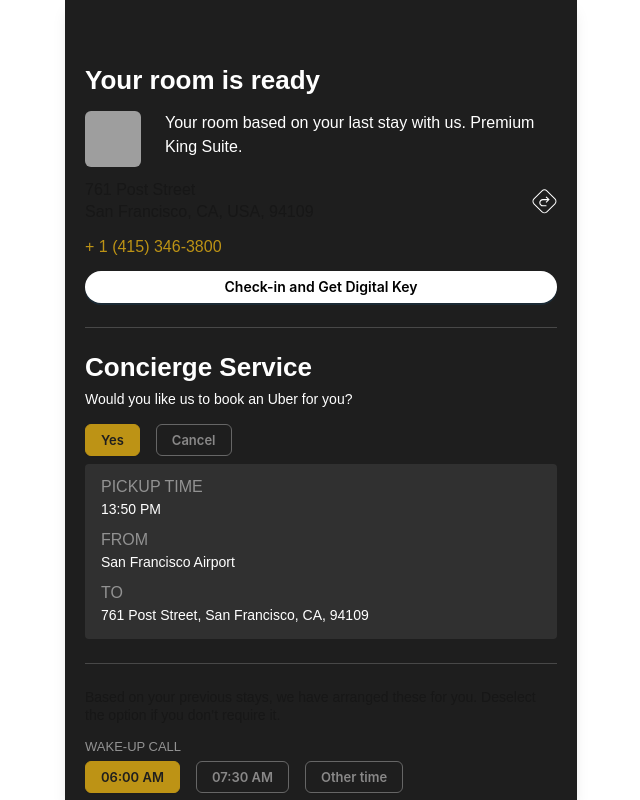
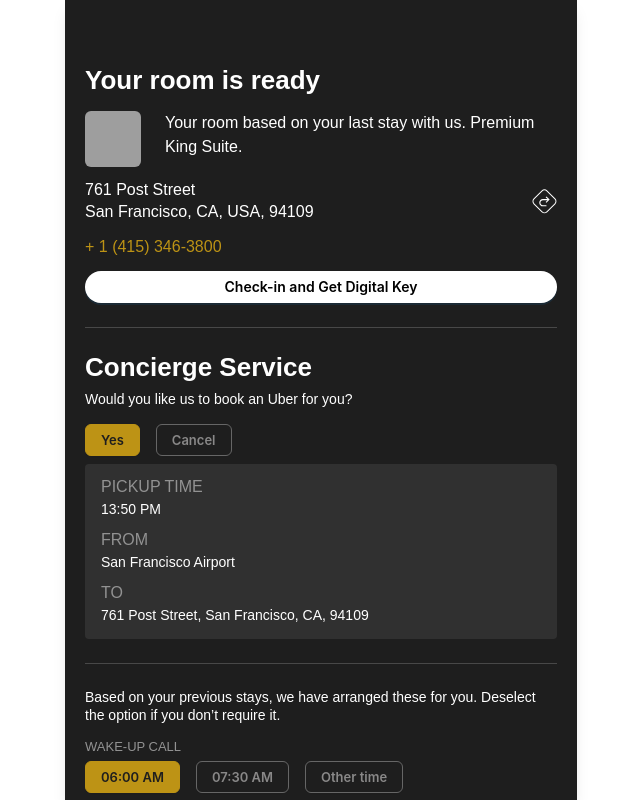
Before and after one commit to reinteractive/tdx-demo, a Next.js app: page /check_in in a window 1280 px wide. Shown: the top 800 px of the page, without its empty margins (319-959 px from the left). Built offline with nearby package versions, Linux system fonts and the light colour scheme; grey boxes are pictures that could not be loaded; what @ant-design/nextjs-registry would draw is missing.

Commit message:
text color addressed

```diff
--- a/src/app/booking_confirmation/page.js
+++ b/src/app/booking_confirmation/page.js
@@ -30,7 +30,7 @@ export default function BookingConfirmation() {
         <div className='flex flex-col gap-2'>
           <div className='font-medium text-[13px] leading-[13px] text-[#929292]'>FROM</div>
           <div>
-            <span className='font-medium text-[22px] leading-[14px] pr-2'>$340</span><span className='text-[13px] leading-[14px] font-[400]'>USD / Night</span>
+            <span className='font-medium text-[22px] leading-[14px] pr-2 text-white'>$340</span><span className='text-[13px] leading-[14px] font-[400] text-white'>USD / Night</span>
           </div>
         </div>
         <Button
--- a/src/app/check_in/concierge_service.js
+++ b/src/app/check_in/concierge_service.js
@@ -21,16 +21,18 @@ export default function ConciergeService() {
     <div>
       <div className="font-semibold text-white text-[26px] leading-[30px] pb-2">Concierge Service</div>
       <div className="font-regular text-white text-[14px] leading-[18px] pb-4">Would you like us to book an Uber for you?</div>
-      <ButtonSwitch
-        switches={bookUberSwitchDetail}
-        onPress={(value) => setBookUber(value)}
-        selectedValue={bookUber}
-      />
+      <div className="pb-2">
+        <ButtonSwitch
+          switches={bookUberSwitchDetail}
+          onPress={(value) => setBookUber(value)}
+          selectedValue={bookUber}
+        />
+      </div>
 
       {
         bookUber === 'yes' &&
           <div>
-            <div className="p-4 bg-[#303030] flex flex-col gap-4 mt-2 rounded-[4px]">
+            <div className="p-4 bg-[#303030] flex flex-col gap-4 rounded-[4px]">
               <div>
                 <div className="text-[#929292] font-medium font-[13px] leading-[13px]">PICKUP TIME</div>
                 <div className="font-regular text-[14px] leading-[16px] text-white pt-2">13:50 PM</div>
@@ -44,11 +46,11 @@ export default function ConciergeService() {
                 <div className="font-regular text-[14px] leading-[16px] text-white pt-2">761 Post Street, San Francisco, CA, 94109</div>
               </div>
             </div>
-            <Divider style={{ borderColor: '#484848' }}></Divider>
           </div>
       }
+      <Divider style={{ borderColor: '#484848' }}></Divider>
       <div className="pb-6">
-        <div className="font-regular text-[14px] leading-[18px] pb-4">Based on your previous stays, we have arranged these for you. Deselect the option if you don’t require it.</div>
+        <div className="font-regular text-[14px] leading-[18px] pb-4 text-white">Based on your previous stays, we have arranged these for you. Deselect the option if you don’t require it.</div>
         <div className="space-y-4">
           <ButtonSwitch
             title="WAKE-UP CALL"
--- a/src/app/check_in/page.js
+++ b/src/app/check_in/page.js
@@ -16,7 +16,7 @@ export default function CheckIn() {
         description="Your room based on your last stay with us. Premium King Suite."
       />
       <div className="pt-3">
-        <HotelAddress showMap={false} />
+        <HotelAddress withMap={false} />
       </div>
       <Button onClick={() => router.push('get_digital_key')} className='w-full text-[14px] leading-[22px] !mt-4 !bg-white !text-black !py-[8px] !font-semibold !rounded-full' type="primary" htmlType="submit">
         Check-in and Get Digital Key
--- a/src/components/HotelAddress/page.js
+++ b/src/components/HotelAddress/page.js
@@ -1,11 +1,11 @@
 import Image from "next/image";
 import DirectionIcon from '@assets/Icons/icon_map.svg';
 
-export default function HotelAddress({withMap=false}) {
+export default function HotelAddress({withMap=true}) {
   return(
     <div>
       <div className='flex flex-row justify-between items-center'>
-        <div className='text-[16px] leading-[22px] font-medium'>761 Post Street <br />San Francisco, CA, USA, 94109</div>
+        <div className='text-[16px] leading-[22px] font-medium text-white'>761 Post Street <br />San Francisco, CA, USA, 94109</div>
         <Image
           src={DirectionIcon}
           className='cursor-pointer'
```
